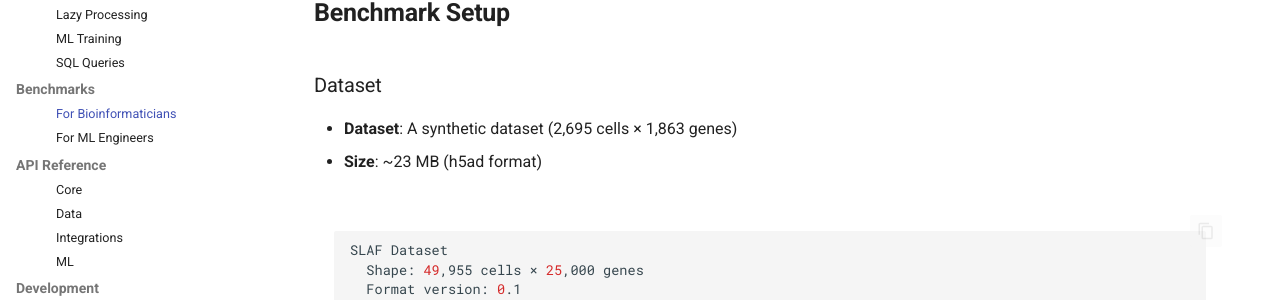
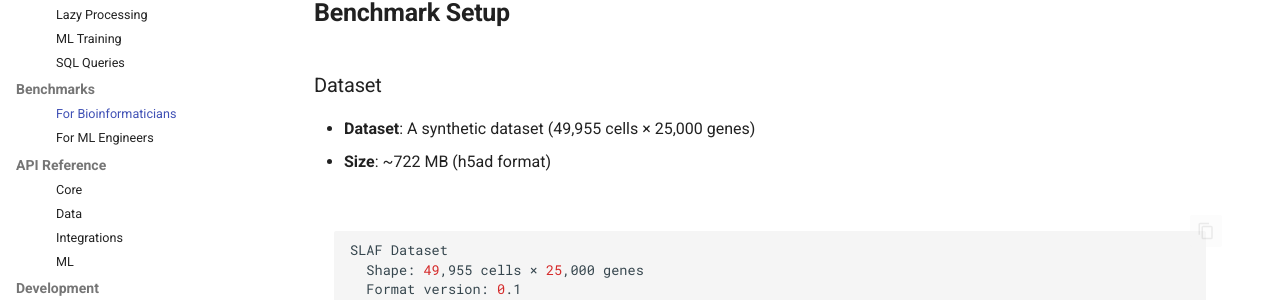
Before and after one commit to slaf-project/slaf, an MkDocs documentation site: the page built from docs/benchmarks/bioinformatics_benchmarks.md, in a window 1280 px wide and 900 px high. Shown: the part 280-580 px from the top of the window. Built offline with MkDocs 1.6.1 and Material for MkDocs 9.7.7, drawn with Linux system fonts in a browser that asks for light colours; comment, search, counter and statistics services are not loaded.

Commit message:
fix typo in file size

````diff
--- a/docs/benchmarks/bioinformatics_benchmarks.md
+++ b/docs/benchmarks/bioinformatics_benchmarks.md
@@ -6,8 +6,8 @@ SLAF delivers **capability expansion** for single-cell analysis - enabling workf
 
 ### Dataset
 
-- **Dataset**: A synthetic dataset (2,695 cells × 1,863 genes)
-- **Size**: ~23 MB (h5ad format)
+- **Dataset**: A synthetic dataset (49,955 cells × 25,000 genes)
+- **Size**: ~722 MB (h5ad format)
 
 ```shell
 SLAF Dataset
````
